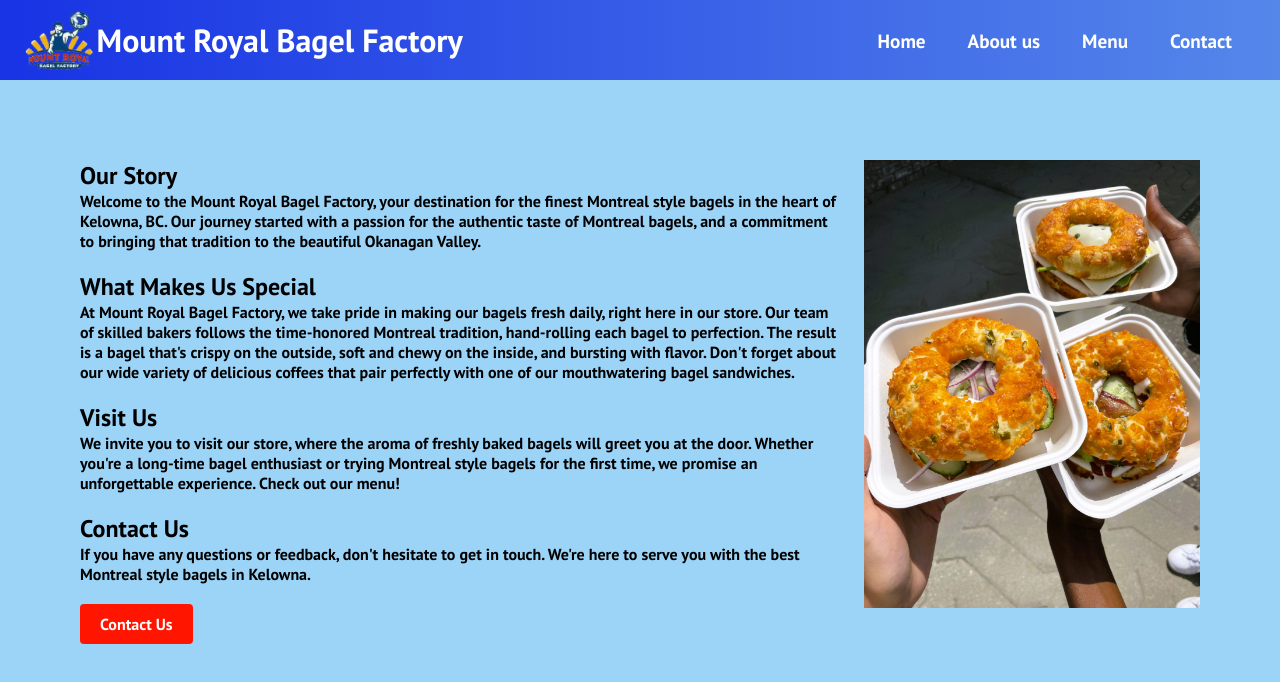
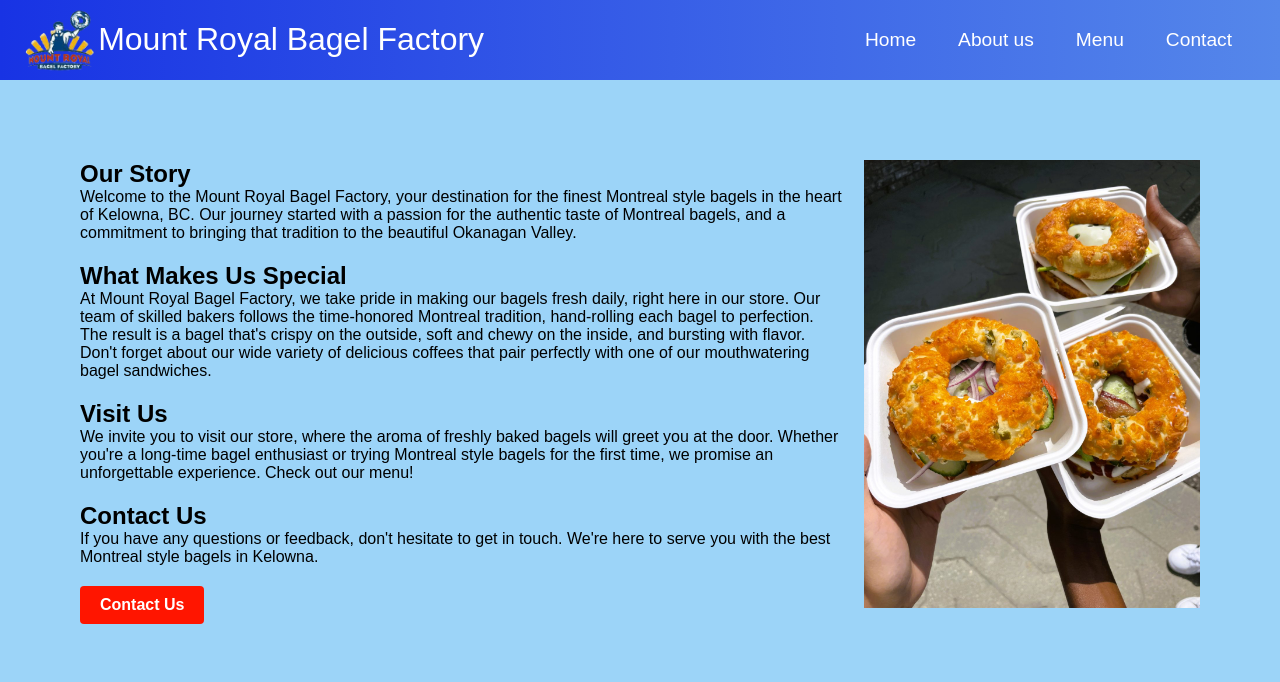
Before and after one commit to QuinnMarshal/Mount-Royal-Bagels, a React (Create React App) app: page /about in a window 1280 px wide. Shown: the top 682 px of the page. Built offline with nearby package versions, Linux system fonts and the light colour scheme.

Commit message:
edited fonts

```diff
--- a/src/App.css
+++ b/src/App.css
@@ -2,7 +2,7 @@
   box-sizing: border-box;
   margin: 0;
   padding: 0;
-  font-family: 'PT Sans', sans-serif;
+  font-family: 'Montserrat', sans-serif;
 }
 
 .home{
--- a/src/components/pages/About.css
+++ b/src/components/pages/About.css
@@ -1,5 +1,5 @@
 .about-body {
-  font-family: 'PT Sans', sans-serif;
+  font-family: 'Lato', sans-serif;
   min-height: calc(100vh - 80px);
   margin: 0;
   padding: 0;
--- a/src/components/pages/Contact.css
+++ b/src/components/pages/Contact.css
@@ -1,5 +1,5 @@
 body {
-    font-family: Arial, sans-serif;
+    font-family: 'Lato', sans-serif;
     margin: 0;
     padding: 0;
 }
--- a/src/components/pages/Menu.css
+++ b/src/components/pages/Menu.css
@@ -1,5 +1,5 @@
 body {
-    font-family: Arial, sans-serif;
+    font-family: 'Lato', sans-serif;
     background-color: #f9f9f9;
     margin: 0;
     padding: 0;
--- a/src/index.css
+++ b/src/index.css
@@ -1,13 +1,6 @@
 body {
-  margin: 0;
-  font-family: -apple-system, BlinkMacSystemFont, 'Segoe UI', 'Roboto', 'Oxygen',
-    'Ubuntu', 'Cantarell', 'Fira Sans', 'Droid Sans', 'Helvetica Neue',
-    sans-serif;
-  -webkit-font-smoothing: antialiased;
-  -moz-osx-font-smoothing: grayscale;
+  font-family: 'Montserrat', sans-serif;
+  line-height: 1.6;
+  color: #333;
+  background-color: #f8f8f8;
 }
-
-code {
-  font-family: source-code-pro, Menlo, Monaco, Consolas, 'Courier New',
-    monospace;
-}
```
